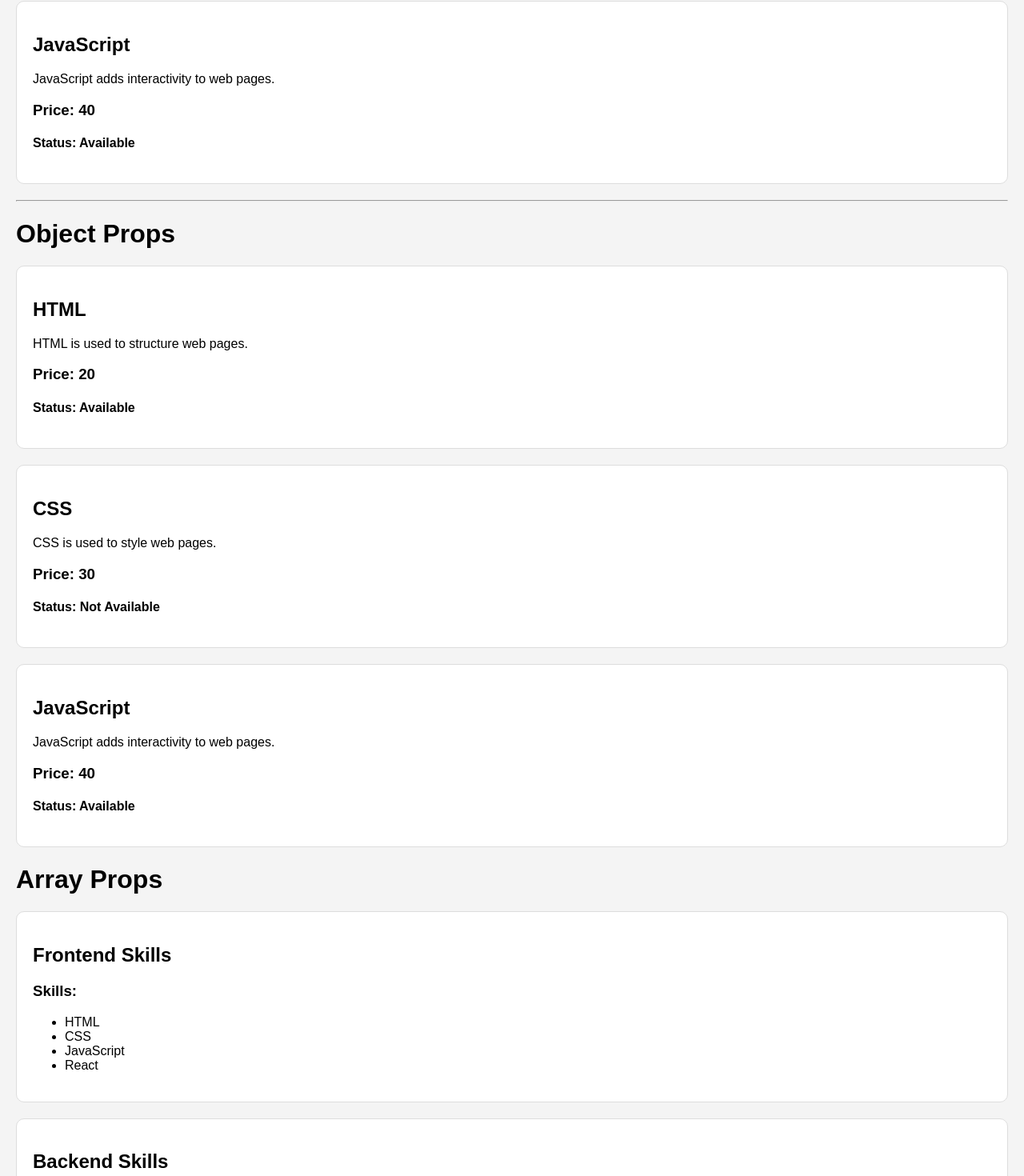
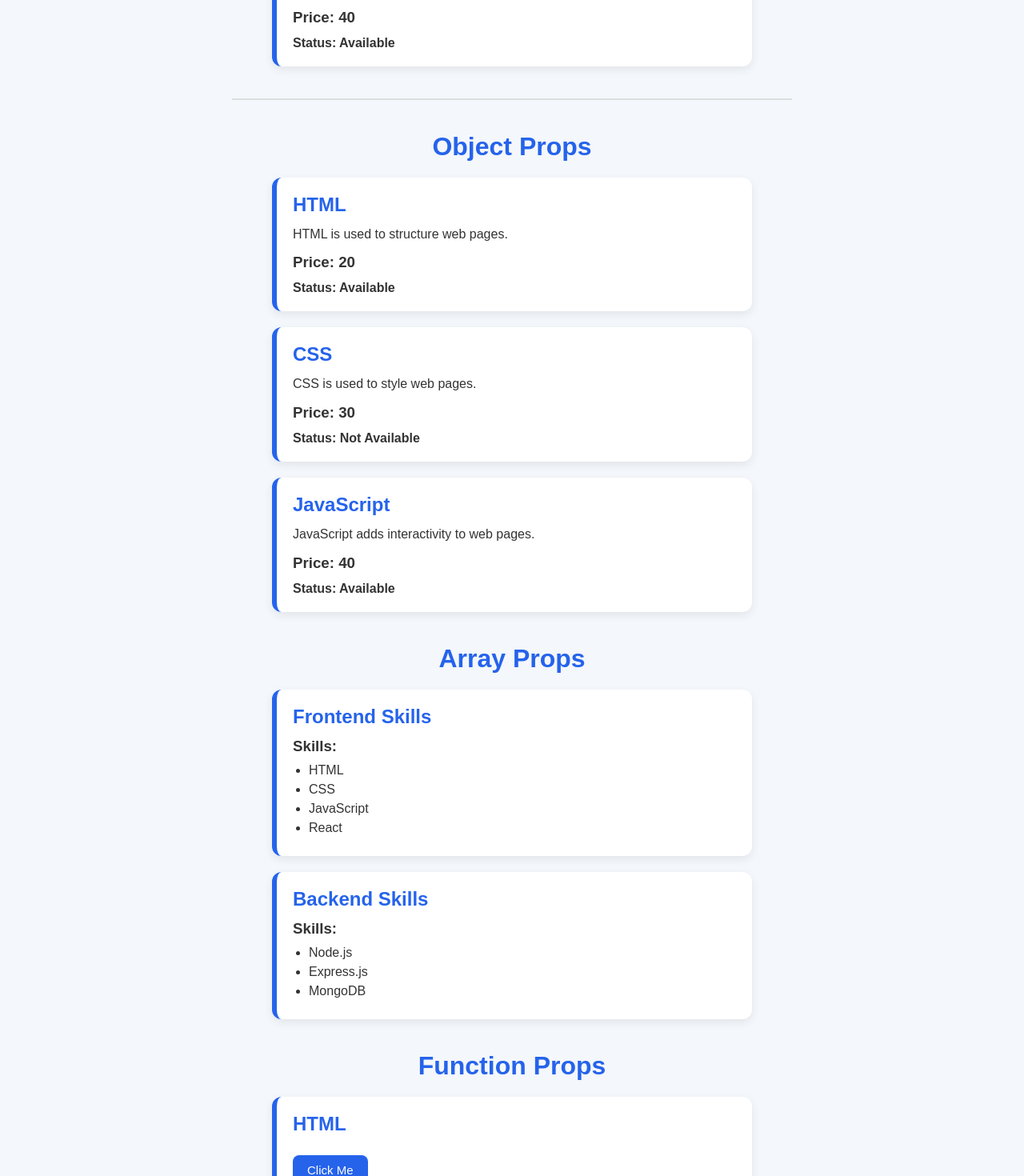
Before and after one commit to asmashahzadi764-alt/react-concepts-and-projects, a React (Vite) app in the folder 03-react-props/: page / in a window 1280 px wide. Shown: the part 597-2067 px from the top of the page at 80% size. Built offline with nearby package versions, Linux system fonts and the light colour scheme.

Commit message:
style: improve UI for React Props examples

```diff
--- a/03-react-props/src/index.css
+++ b/03-react-props/src/index.css
@@ -1,14 +1,81 @@
+* {
+  margin: 0;
+  padding: 0;
+  box-sizing: border-box;
+}
+
 body {
-  margin: 0;
-  padding: 20px;
-  font-family: Arial, sans-serif;
-  background: #f4f4f4;
+  background: #f4f7fb;
+  font-family: Arial, Helvetica, sans-serif;
+  padding: 40px;
+  color: #333;
+}
+
+h1 {
+  text-align: center;
+  margin: 40px 0 20px;
+  color: #2563eb;
 }
 
 .card {
-  background: white;
-  border: 1px solid #ddd;
-  border-radius: 10px;
+  max-width: 600px;
+  margin: 20px auto;
   padding: 20px;
-  margin-bottom: 20px;
+  background: #fff;
+  border-radius: 12px;
+  border-left: 6px solid #2563eb;
+  box-shadow: 0 4px 12px rgba(0, 0, 0, 0.08);
+  transition: transform 0.25s ease, box-shadow 0.25s ease;
 }
+
+.card:hover {
+  transform: translateY(-4px);
+  box-shadow: 0 8px 20px rgba(0, 0, 0, 0.12);
+}
+
+.card h2 {
+  color: #2563eb;
+  margin-bottom: 10px;
+}
+
+.card p {
+  margin: 8px 0;
+  line-height: 1.6;
+}
+
+.card h3,
+.card h4 {
+  margin-top: 12px;
+}
+
+.card ul {
+  margin-top: 10px;
+  padding-left: 20px;
+}
+
+.card li {
+  margin: 6px 0;
+}
+
+button {
+  margin-top: 15px;
+  padding: 10px 18px;
+  background: #2563eb;
+  color: white;
+  border: none;
+  border-radius: 8px;
+  cursor: pointer;
+  font-size: 15px;
+  transition: background 0.25s ease;
+}
+
+button:hover {
+  background: #1d4ed8;
+}
+
+hr {
+  max-width: 700px;
+  margin: 40px auto;
+  border: none;
+  border-top: 2px solid #ddd;
+}
```
